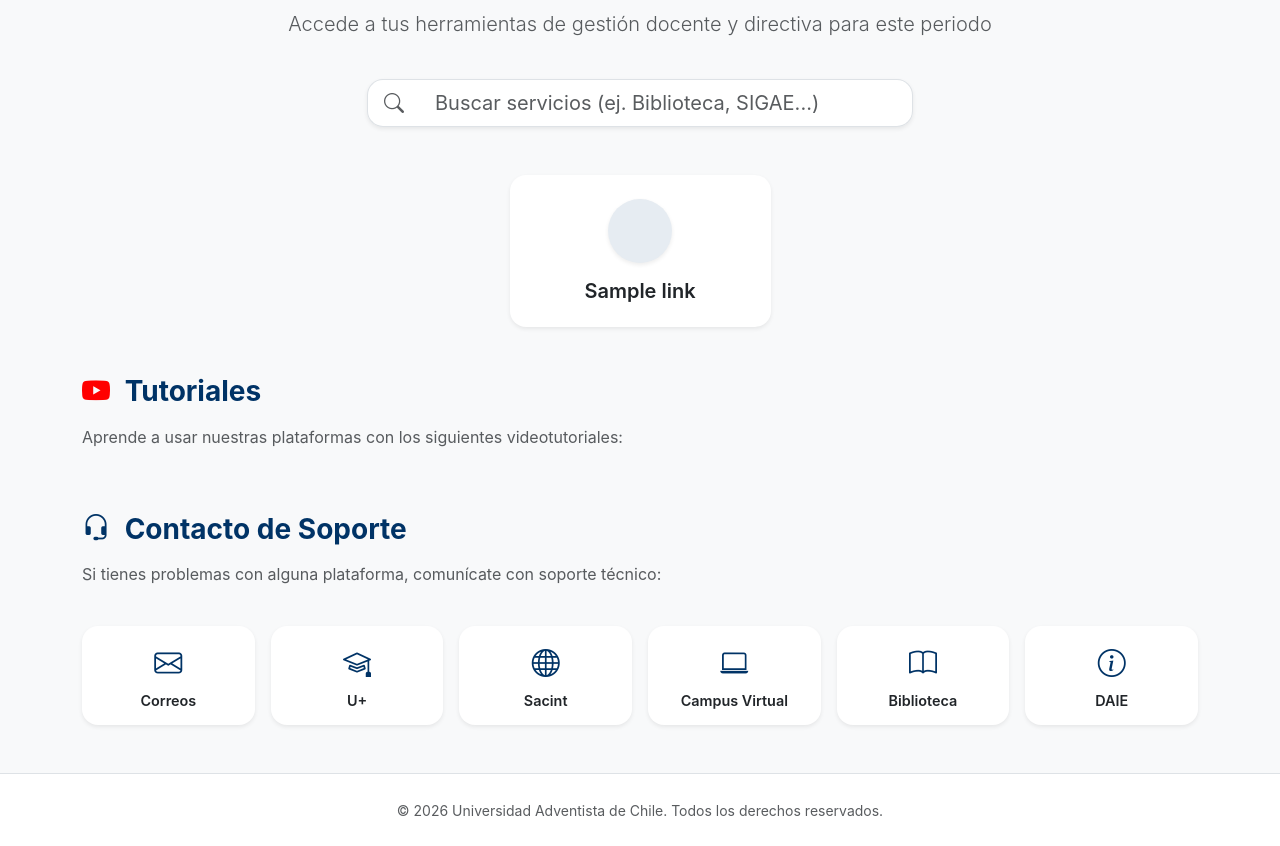
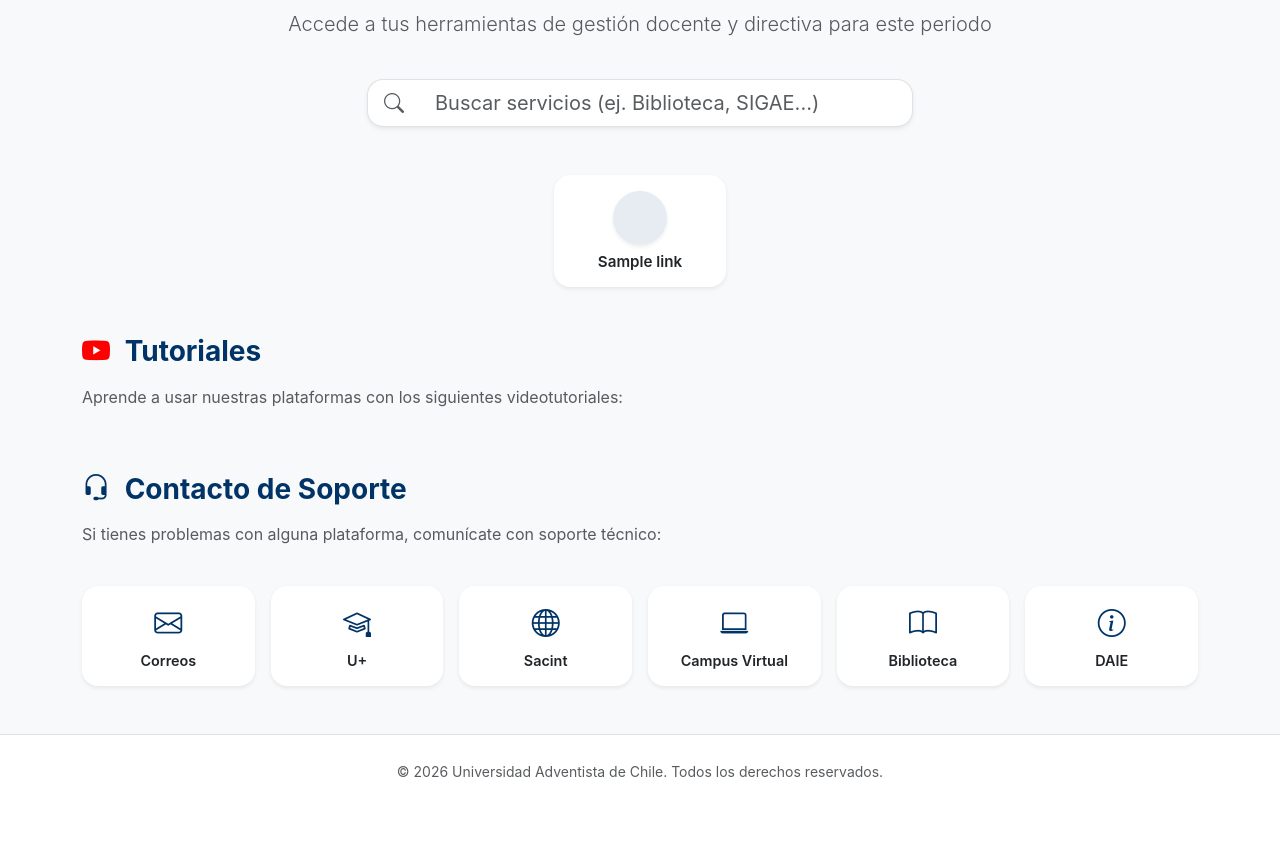
Before and after one commit to j-alexander-acosta/Portal.UNACH, a Flask app: template templates/dashboard.html in a window 1280 px wide. Shown: the part 199-1045 px from the top of the page. After the commit the page ends 976 px from the top, so only its background shows below. Run offline with Flask 3, Linux system fonts and the light colour scheme; tables that the repository leaves empty hold one stand-in row (values such as "Sample post"); the template is opened without the code that fills it: values that come from a table or form of the project are taken from there, most other values are stand-ins (such as "Sample title", 1, 10 or a date in 2020).

Commit message:
Reduce the size of the buttons in the main section

```diff
--- a/templates/dashboard.html
+++ b/templates/dashboard.html
@@ -73,16 +73,16 @@
             </div>
         </div>
 
-        <div class="row g-4 justify-content-center">
+        <div class="row g-3 justify-content-center">
             {% for link in links if 'Tutoriales' not in link.name %}
-            <div class="col-6 col-md-4 col-lg-3 link-card-container">
+            <div class="col-6 col-md-3 col-lg-2 link-card-container">
                 <a href="{{ link.url }}" target="_blank" class="text-decoration-none">
                     <div class="card h-100 service-card border-0 shadow-sm rounded-4 text-center transition-all">
-                        <div class="card-body d-flex flex-column align-items-center justify-content-center p-4">
-                            <div class="icon-wrapper mb-3 rounded-circle d-flex align-items-center justify-content-center shadow-sm">
-                                <i class="bi {{ link.icon }} fs-1 text-unach icon-unach"></i>
+                        <div class="card-body d-flex flex-column align-items-center justify-content-center p-3">
+                            <div class="icon-wrapper mb-2 rounded-circle d-flex align-items-center justify-content-center shadow-sm" style="width: 54px; height: 54px;">
+                                <i class="bi {{ link.icon }} fs-2 text-unach icon-unach"></i>
                             </div>
-                            <h5 class="card-title text-dark fw-semibold mb-0 link-name">{{ link.name }}</h5>
+                            <h6 class="card-title text-dark fw-semibold mb-0 link-name" style="font-size: 0.95rem;">{{ link.name }}</h6>
                         </div>
                     </div>
                 </a>
```
